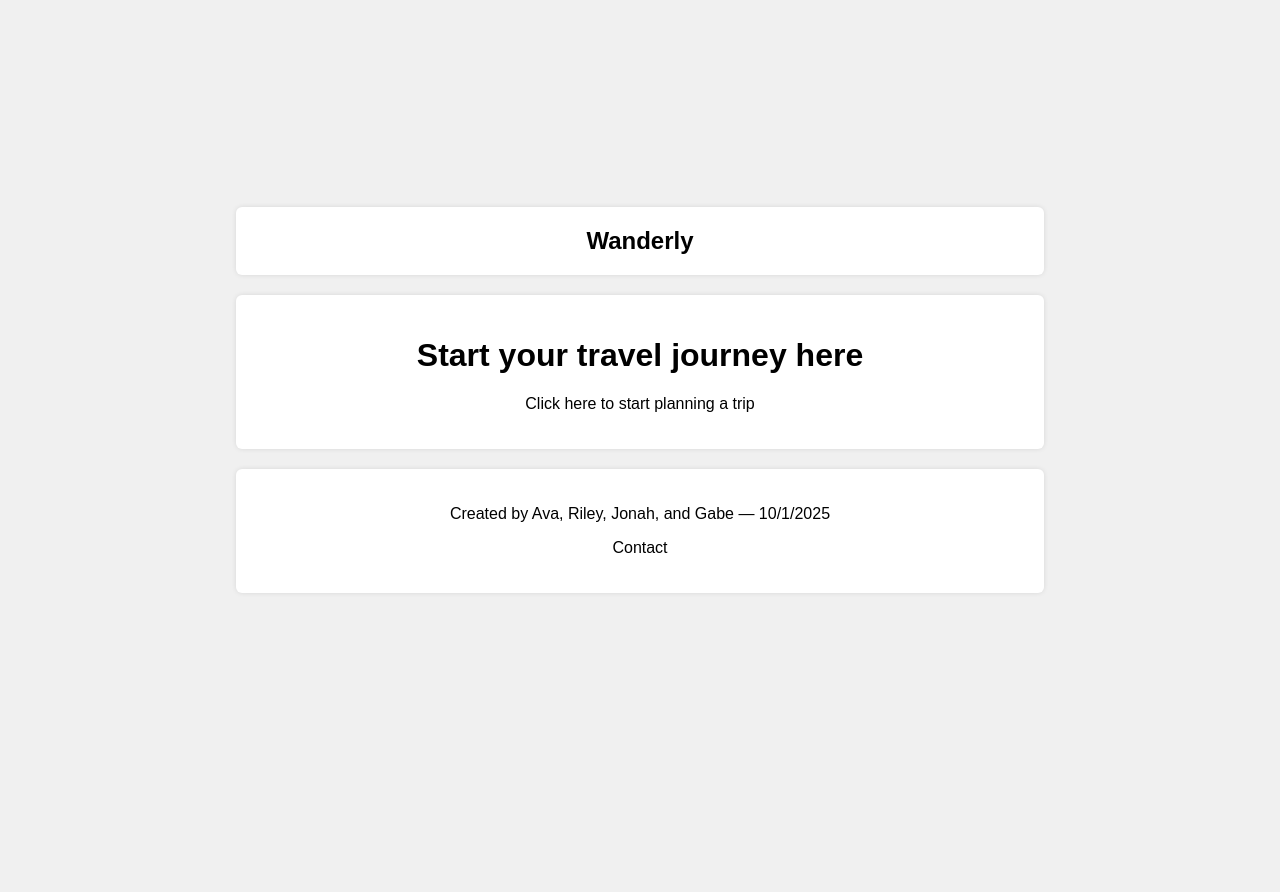
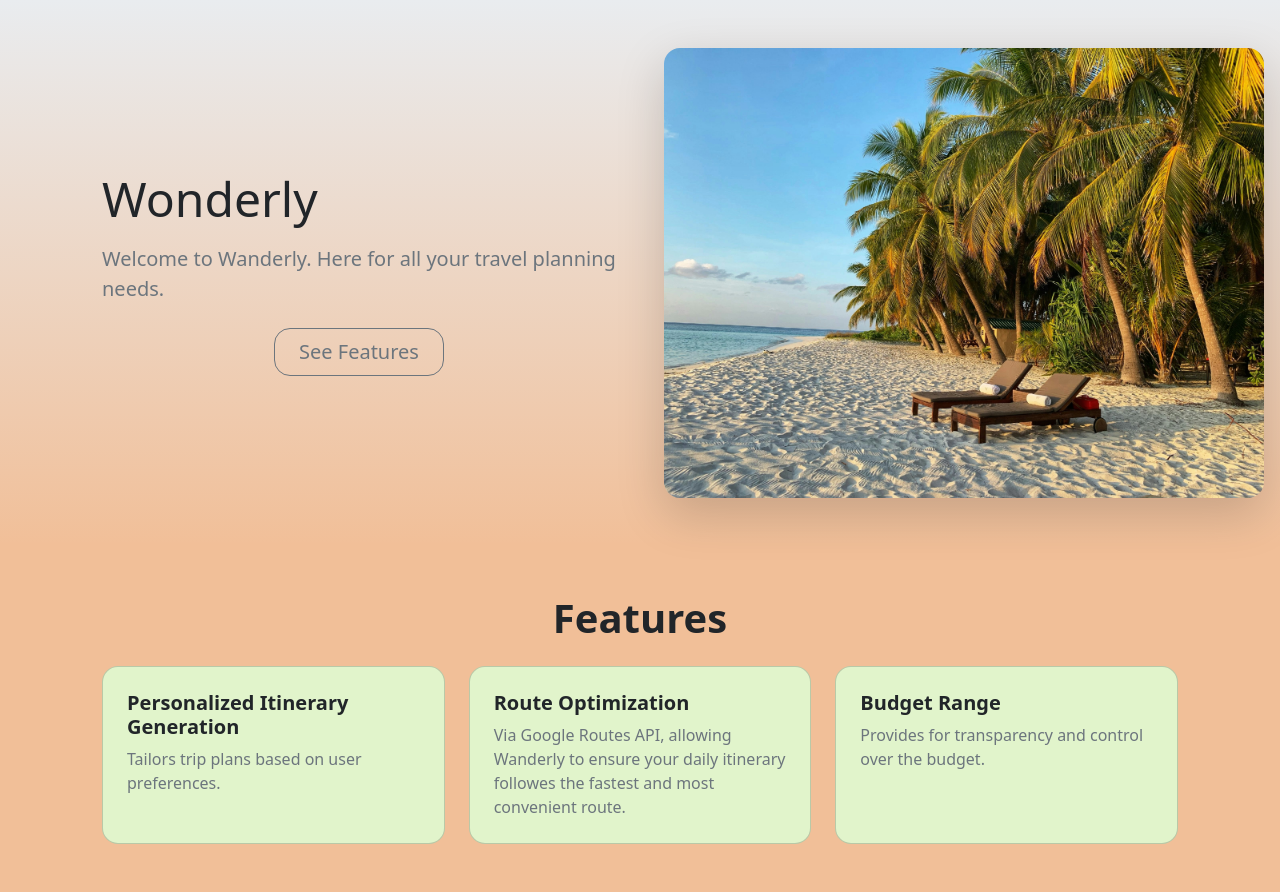
Before and after one commit to UCCS-CS4300-5300/Team-6-Fall-2025-Sec-1, a Django app: page / in a window 1280 px wide. Before the commit the page ends 593 px from the top, so only its background shows below. Run offline with Django 4.2, Linux system fonts and the light colour scheme.

Commit message:
Adding bootstraps to the landing page and making it look nice.

```diff
--- a/Wanderly/Wanderly/settings.py
+++ b/Wanderly/Wanderly/settings.py
@@ -27,7 +27,8 @@ DEBUG = True
 
 ALLOWED_HOSTS = [
     "app-cruzcs4300-19.devedu.io",
-    "editor-roshea-19.devedu.io"
+    "editor-roshea-19.devedu.io",
+    'app-gwilli17-19.devedu.io',
 ]
 
 # Application definition
--- a/Wanderly/home/static/styles.css
+++ b/Wanderly/home/static/styles.css
@@ -1,27 +1,27 @@
-/* static/styles.css */
-body {
-    font-family: Arial, sans-serif;
-    background-color: #f0f0f0;
-    margin: 0;
-
-    display: flex;
-    flex-direction: column;
-    justify-content: center;
-    align-items: center;
-    height: 100vh;
-    text-align: center;
+:root {
+    --bs-primary: #F1BF98;
+    --bs-border-radius: 1rem;
 }
 
-header, main, footer {
-    background-color: #ffffff;
-    padding: 20px;
-    margin: 10px;
-    width: 60%;
-    border-radius: 6px;
-    box-shadow: 0 0 5px rgba(0,0,0,0.1);
+.card, .btn, .info-section img, .rounded-4 { border-radius: var(--bs-border-radius) !important; }
+.card-hover {
+    transition: transform .12s ease;
+    box-shadow: .12s ease;
+    border-color: .12s ease;
+    background-color: #E1F4CB;
+}
+.card-hover:hover { transform: translateY(-2px); box-shadow: 0 .8rem 1.6rem #3F4739; border-color: #717568; }
+
+.container { max-width: 1100px; }
+
+.vacation-image { max-width: 600px }
+.info-section img { display: block; margin-left: auto; margin-right: auto; }
+
+.info-section{
+    background: linear-gradient(180deg, var(--bs-secondary-bg, #F1BF98), rgba(0,0,0,0));
+    background-color: #F1BF98;
 }
 
-header {
-    font-size: 1.5em;
-    font-weight: bold;
+.features {
+    background-color: #F1BF98;
 }
--- a/Wanderly/home/templates/index.html
+++ b/Wanderly/home/templates/index.html
@@ -3,19 +3,82 @@
 <html lang="en">
     <head>
         <meta charset="UTF-8">
+        <title>Wanderly</title>
         <meta name="viewport" content="width=device-width, initial-scale=1.0">
+        <link
+        href="https://cdn.jsdelivr.net/npm/bootstrap@5.3.3/dist/css/bootstrap.min.css"
+        rel="stylesheet"
+        >
         <link rel="stylesheet" href="{% static 'styles.css' %}">
-    <title>Wanderly</title>
     </head>
-<body>
-    <header>Wanderly</header>
-    <main>
-        <h1>Start your travel journey here</h1>
-        <p>Click here to start planning a trip</p>
-    </main>
-    <footer>
-        <p>Created by Ava, Riley, Jonah, and Gabe — 10/1/2025</p>
-        <p>Contact</p>
-    </footer>
+    <body class="bg-light">
+
+        <header class="info-section">
+            <div class="container py-5">
+                <div class="row align-items-center g-5">
+                    <div class="col-lg-6 text-center text-lg-start">
+                        <h1 class="display-5 fw-extrabold mb-3">Wonderly</h1>
+                        <p class="lead text-secondary mb-4">
+                            Welcome to Wanderly. Here for all your travel planning needs.
+                        </p>
+                        <div class="d-flex gap-3 justify-content-center flex-wrap">
+                            <a class="btn btn-outline-secondary btn-lg px-4" href="#features">See Features</a>
+                        </div>
+                    </div>
+
+                    <div class="col-lg-6 text-center">
+                        <img
+                            src="{% static 'vacation_image.jpg' %}"
+                            alt="Have a good day!"
+                            class="img-fluid rounded-4 shadow-lg mx-auto d-block vacation-image"
+                        >
+                    </div>
+                </div>
+            </div>
+        </header>
+
+        <section id="features" class="features py-5">
+            <div class="container">
+                <div class="text-center mb-4">
+                    <h2 class="h1 fw-bold">Features</h2>
+                </div>
+
+                <div class="row g-4">
+                    <div class="col-md-4">
+                        <div class="card card-hover h-100">
+                            <div class="card-body p-4">
+                                <h3 class="h5 fw-semibold mb-2">Personalized Itinerary Generation</h3>
+                                <p class="text-secondary mb-0">Tailors trip plans based on user preferences.</p>
+                            </div>
+                        </div>
+                    </div>
+
+
+
+                    <div class="col-md-4">
+                        <div class="card card-hover h-100">
+                            <div class="card-body p-4">
+                                <h3 class="h5 fw-semibold mb-2">Route Optimization</h3>
+                                <p class="text-secondary mb-0">Via Google Routes API, allowing Wanderly to ensure your daily itinerary followes the fastest and most convenient route.</p>
+                            </div>
+                        </div>
+                    </div>
+
+
+
+                    <div class="col-md-4">
+                        <div class="card card-hover h-100">
+                            <div class="card-body p-4">
+                                <h3 class="h5 fw-semibold mb-2">Budget Range</h3>
+                                <p class="text-secondary mb-0">Provides for transparency and control over the budget.</p>
+                            </div>
+                        </div>
+                    </div>
+                </div>
+            </div>
+        </section>
+
+
+        <script src="https://cdn.jsdelivr.net/npm/bootstrap@5.3.3/dist/js/bootstrap.bundle.min.js"></script>
     </body>
 </html>
```
Also changed, not shown: Wanderly/home/static/vacation_image.jpg (added), 1 other file. Lines whose indentation alone changed are shown as unchanged.
